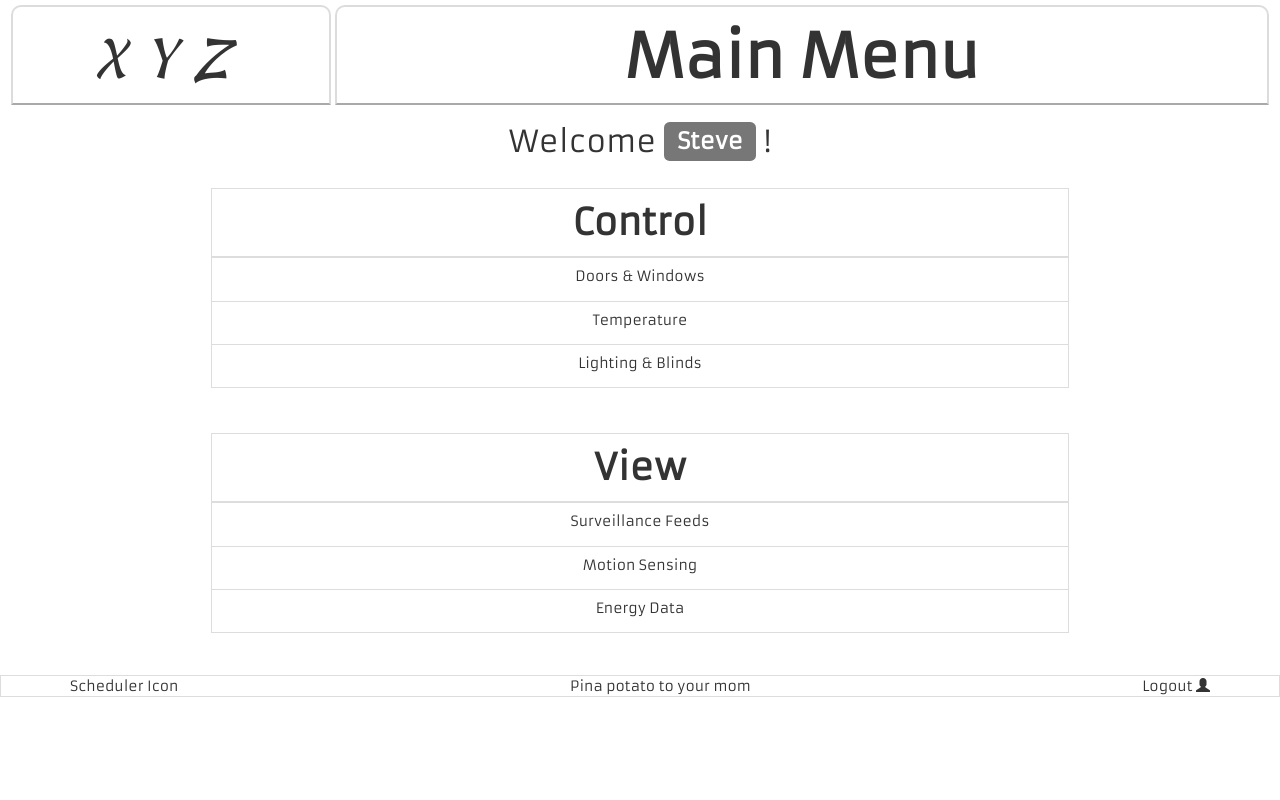
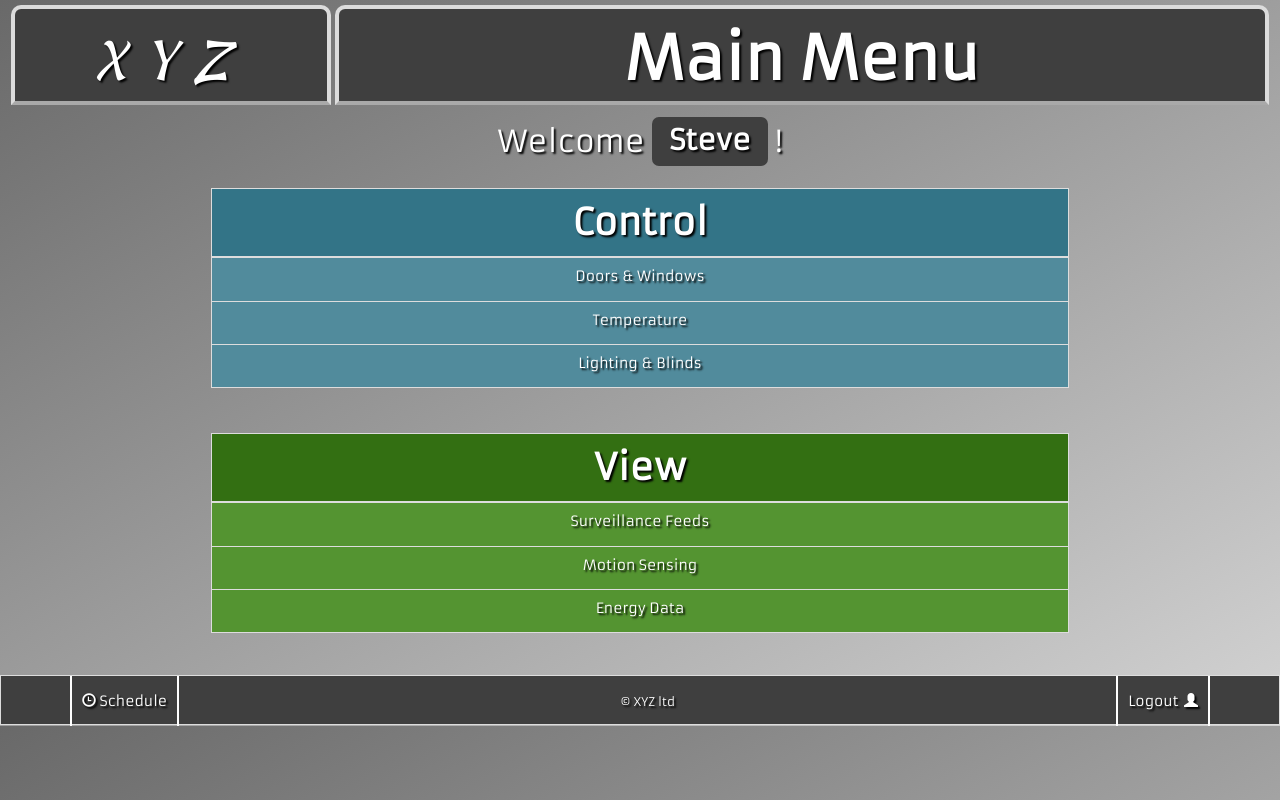
Before and after one commit to MizdaCollinz/Assignment3_Source, a plain HTML site: page index.html in a window 1280 px wide. Drawn offline with nearby package versions, Linux system fonts and the light colour scheme.

Commit message:
Implemented Color scheme on main menu

```diff
--- a/css/styles.css
+++ b/css/styles.css
@@ -3,6 +3,30 @@
     padding: 0px;
     font-family: "Armata",sans-serif;
     text-align: center;
+    color:white;
+    text-shadow: 2px 2px 2px black;
+}
+
+a,a:visited,a:hover,a:active,a:link{
+    color:white;
+    text-decoration: none;
+}
+a span:hover > #bob, a span:hover{
+
+  background-color:white;
+  color:black;
+  text-shadow: none;
+}
+a:active{
+    position: relative;
+    top:2px;
+}
+a:link{
+
+}
+
+body {
+    background: linear-gradient(to bottom right,#696969,#d3d3d3);
 }
 
 /* Top Nav-Bar */
@@ -41,26 +65,40 @@ nav {
     display: inline-block;
     box-sizing: border-box;
     height:100px;
-    border: 2px gainsboro solid;
+    border:4px gainsboro solid;
     border-bottom-color: darkgray;
     border-top-left-radius: 10px;
     border-top-right-radius: 10px;
+    background-color: #3f3f3f;
 }
 /* Footer*/
 footer{
     margin: 0 auto;
     width:100%;
+    height:50px;
     border: 1px #ddd solid;
+    background-color:#3f3f3f;
+    line-height: 50px;
+}
+
+#Schedule{
+    padding: 0px 10px;
+    border-left: 2px white solid;
+    border-right: 2px white solid;
 }
 
 #logout {
     position: relative;
     bottom:0px;
+    padding: 0px 10px;
+    border-left: 2px white solid;
+    border-right: 2px white solid;
 }
 
 /* Main Menu */
 
 #mainContainer {
+
     border: 0px gainsboro solid;
     height:550px;
     width:98%;
@@ -74,7 +112,7 @@ footer{
 
 #Steve{
     position:relative;
-    top:-4px;
+    top:-2px;
 }
 
 .MenuSet{
@@ -93,12 +131,30 @@ footer{
     padding:2px;
     text-align: center;
     font-size:36px;
+
+}
+.table-bordered td{
+    background-color: #BD3E2A;
 }
 
 #ControlMenu {
    margin-top:20px;
 }
 
-#ViewMenu {
+#ControlMenu table th{
+    background-color: #337487;
+}
+#ControlMenu table td{
+    background-color: #518B9C;
+}
+#ViewMenu table th{
+    background-color: #336F12;
+}
+#ViewMenu table td{
+    background-color: #549431;
+}
 
+.label{
+    background-color:#3f3f3f;
+    font-size:28px;
 }
--- a/index.html
+++ b/index.html
@@ -1,5 +1,6 @@
 <!DOCTYPE html>
 <html>
+
     <head>
     <title>XYZ Home Automation System</title>
 
@@ -35,13 +36,13 @@
                     </thead>
                     <tbody>
                         <tr>
-                            <td>Doors &amp; Windows</td>
+                            <td><a>Doors &amp; Windows</a></td>
                         </tr>
                         <tr>
-                            <td>Temperature</td>
+                            <td><a>Temperature</a></td>
                         </tr>
                         <tr>
-                            <td>Lighting &amp; Blinds</td>
+                            <td><a>Lighting &amp; Blinds</a></td>
                         </tr>
                     </tbody>
                 </table>
@@ -52,19 +53,20 @@
                 <table class="table table-bordered">
                     <thead>
                         <tr>
-                            <th>View</th>
+                            <th onclick="expandFunction()" id="viewButton">View
+                            </th>
                         </tr>
                     </thead>
 
                     <tbody>
                          <tr>
-                            <td>Surveillance Feeds</td>
+                             <td><a>Surveillance Feeds</a></td>
                         </tr>
                         <tr>
-                            <td>Motion Sensing</td>
+                            <td><a>Motion Sensing</a></td>
                         </tr>
                         <tr>
-                            <td>Energy Data</td>
+                            <td><a>Energy Data</a></td>
                         </tr>
                     </tbody>
 
@@ -77,17 +79,20 @@
 
         <footer class="footer">
             <div class="container">
-                <span class="pull-left ">
-                    Scheduler Icon
+                <span class="pull-left" id="Schedule">
+                   <span class="glyphicon glyphicon-time"></span> Schedule
 
                 </span>
 
 
-                <span>Pina potato to your mom</span>
+                <small>&copy; XYZ ltd</small>
+                <a href="#">
+                    <span class="pull-right" id="logout">
+                        Logout
+                        <span id="bob" class="glyphicon glyphicon-user" aria-hidden="true" style="padding-left:2px;"></span>
+                    </span>
+                </a>
 
-                <span class="pull-right" id="logout">
-                    Logout   <span class="glyphicon glyphicon-user" aria-hidden="true"></span>
-                </span>
 
             </div>
         </footer>
@@ -96,6 +101,7 @@
         <script src="https://ajax.googleapis.com/ajax/libs/jquery/1.11.3/jquery.min.js"></script>
         <!-- Bootstrap JS -->
         <script src="js/bootstrap.min.js"></script>
+        <script src="js/script.js"></script>
 
     </body>
 
--- a/js/script.js
+++ b/js/script.js
@@ -0,0 +1,5 @@
+
+function expandFunction() {
+    var button = document.getElementById("viewButton");
+    button.style.height = "800px";
+}
```
